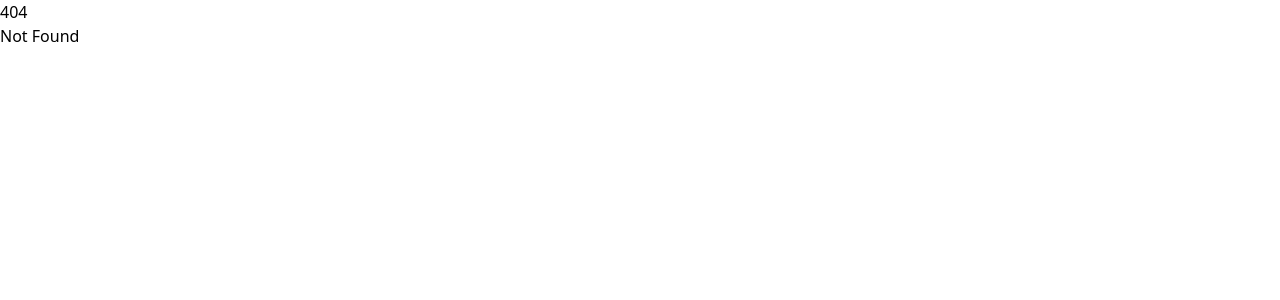
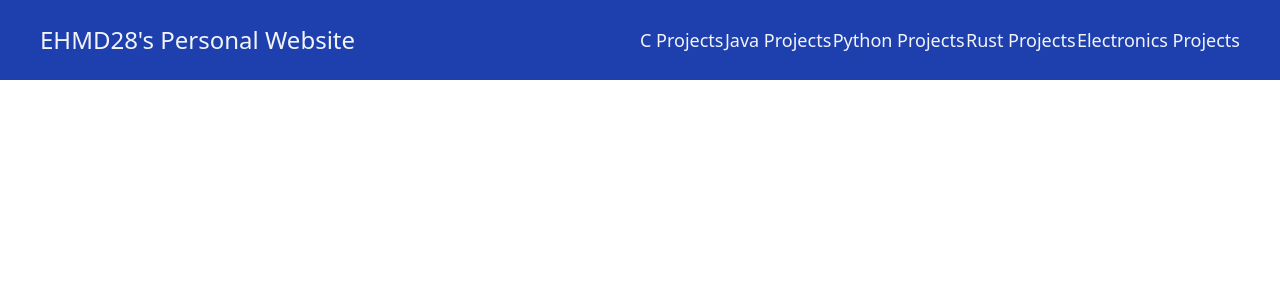
Before and after one commit to EHMD28/EHMD28.github.io, a SvelteKit app: page /projects/c in a window 1280 px wide. Before the commit this address had no page. Shown: the top 300 px of the page. Built offline with nearby package versions, Linux system fonts and the light colour scheme.

Commit message:
aded projects

```diff
--- a/src/routes/+layout.svelte
+++ b/src/routes/+layout.svelte
@@ -3,4 +3,17 @@
 	let { children } = $props();
 </script>
 
+<nav
+	class="flex h-20 w-screen items-center justify-between bg-blue-800 px-10 text-2xl text-gray-100"
+>
+	<h1>EHMD28's Personal Website</h1>
+	<div class="space-between flex w-1/2 justify-between text-lg">
+		<h2><a href="/projects/c">C Projects</a></h2>
+		<h2><a href="/projects/java">Java Projects</a></h2>
+		<h2><a href="/projects/python">Python Projects</a></h2>
+		<h2><a href="/projects/rust">Rust Projects</a></h2>
+		<h2><a href="/projects/electronics">Electronics Projects</a></h2>
+	</div>
+</nav>
+
 {@render children()}
--- /dev/null
+++ b/src/routes/projects/c/+page.svelte
@@ -0,0 +1,3 @@
+<script>
+	import '../../../app.css';
+</script>
--- /dev/null
+++ b/src/routes/projects/electronics/+page.svelte
@@ -0,0 +1,3 @@
+<script>
+	import '../../../app.css';
+</script>
--- /dev/null
+++ b/src/routes/projects/java/+page.svelte
@@ -0,0 +1,3 @@
+<script>
+	import '../../../app.css';
+</script>
--- /dev/null
+++ b/src/routes/projects/python/+page.svelte
@@ -0,0 +1,3 @@
+<script>
+	import '../../../app.css';
+</script>
--- /dev/null
+++ b/src/routes/projects/rust/+page.svelte
@@ -0,0 +1,3 @@
+<script>
+	import '../../../app.css';
+</script>
```
Also changed, not shown: 1 other file (tests, documents, lock files or other folders).
